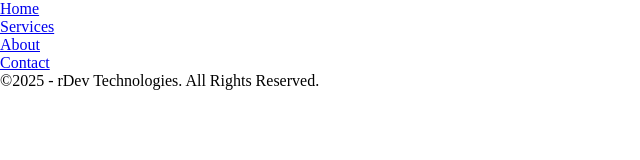
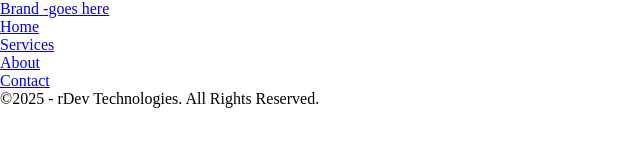
Before and after one commit to DPxRoberts/web_dev, a plain HTML site: page CSS-Projects/Flexbox-Projects/Navigations/Responsiv-Nav-1/index.html in a window 1280 px wide. Shown: the whole page, without its empty margins (0-640 px from the left). Drawn offline with Linux system fonts and the light colour scheme.

Commit message:
Structure: Added a Brand div inside the Nav element of the header.

```diff
--- a/CSS-Projects/Flexbox-Projects/Navigations/Responsiv-Nav-1/index.html
+++ b/CSS-Projects/Flexbox-Projects/Navigations/Responsiv-Nav-1/index.html
@@ -14,6 +14,12 @@
   <body>
     <header>
       <nav>
+        <div class="brand">
+          <a href="#">
+            <span>Brand</span>
+            <span>-goes here</span>
+          </a>
+        </div>
         <ul class="nav-links">
           <li><a href="#">Home</a></li>
           <li><a href="#">Services</a></li>
```
